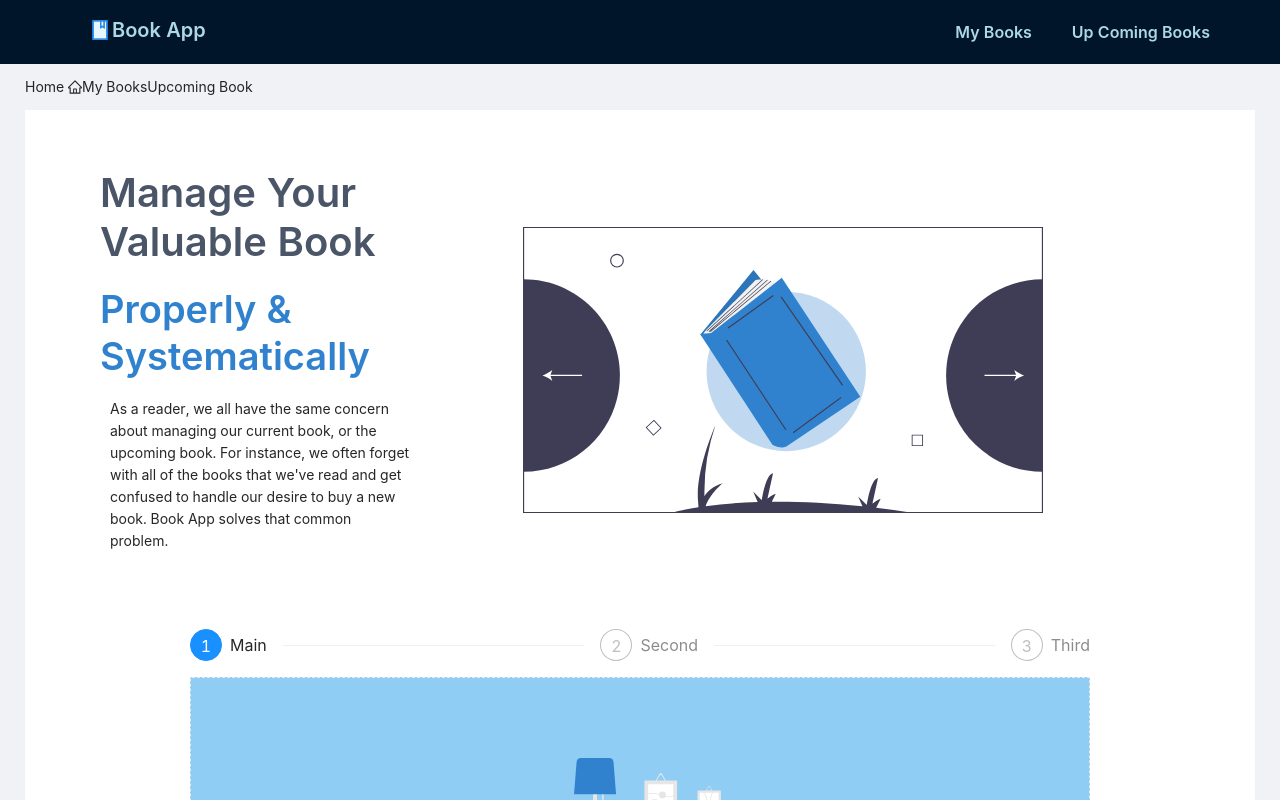
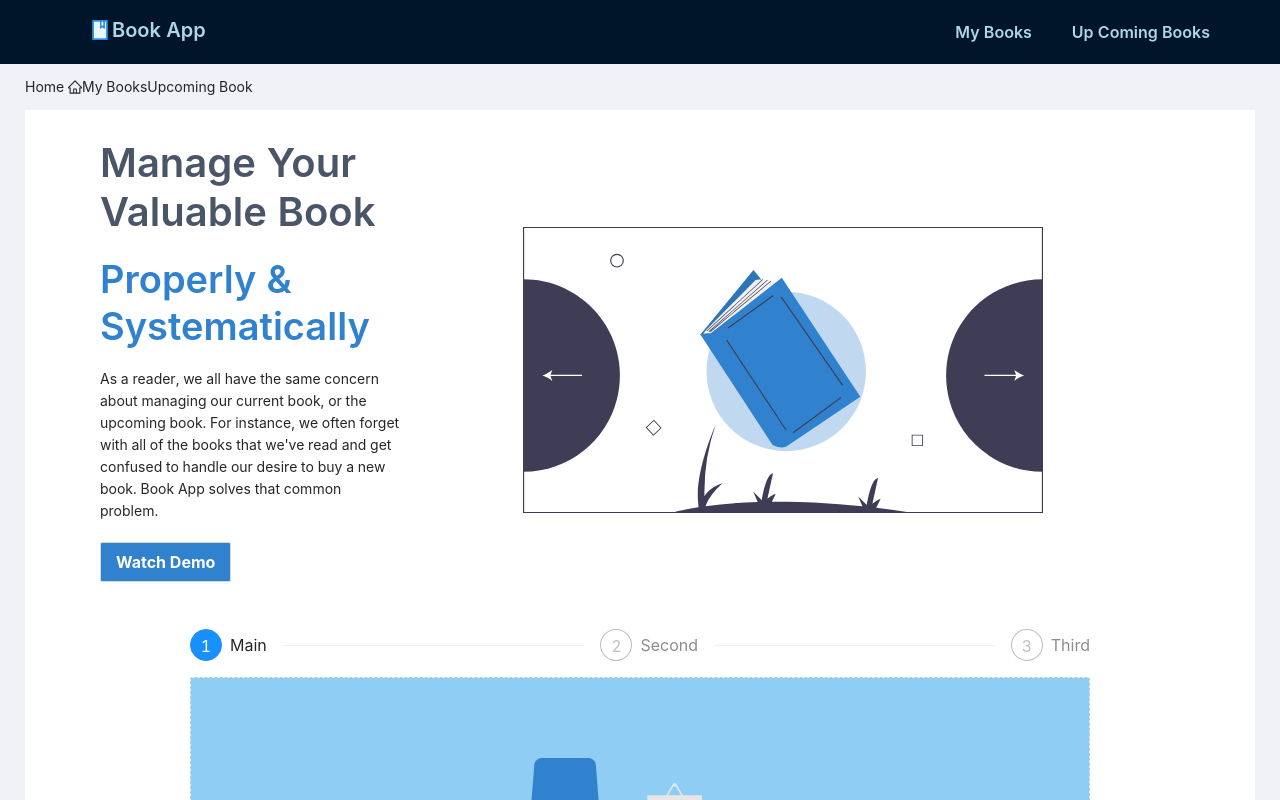
Before and after one commit to dannycahyo/book-management, a React (Create React App) app: page / in a window 1280 px wide. Shown: the top 800 px of the page. Built offline with nearby package versions, Linux system fonts and the light colour scheme.

Commit message:
implement code splitting & fix some of the layout

```diff
--- a/src/App.tsx
+++ b/src/App.tsx
@@ -1,9 +1,16 @@
-import React from "react";
+import React, { lazy, Suspense } from "react";
 import LandingPage from "./LandingPage";
-import UpComingBooks from "./UpComingBooks";
-import MyBooks from "./MyBooks";
 import Logo from "./Logo";
-import { Col, Layout, Menu, Row, Space, Typography, Breadcrumb } from "antd";
+import {
+  Col,
+  Layout,
+  Menu,
+  Row,
+  Space,
+  Typography,
+  Breadcrumb,
+  Result,
+} from "antd";
 import {
   GithubOutlined,
   InstagramOutlined,
@@ -11,6 +18,9 @@ import {
   HomeOutlined,
 } from "@ant-design/icons";
 import { Switch, Link, Route, useLocation } from "react-router-dom";
+
+const MyBooks = lazy(() => import("./MyBooks"));
+const UpComingBooks = lazy(() => import("./UpComingBooks"));
 
 function App() {
   const { Header, Content, Footer } = Layout;
@@ -74,11 +84,21 @@ function App() {
             </Link>
           </Breadcrumb>
           <div style={{ padding: 15, background: "#fff" }}>
-            <Switch>
-              <Route exact path="/" component={LandingPage} />
-              <Route exact path="/mybooks" component={MyBooks} />
-              <Route exact path="/upcomingbooks" component={UpComingBooks} />
-            </Switch>
+            <Suspense
+              fallback={
+                <Result
+                  status="404"
+                  title="Loading"
+                  subTitle="Please Wait For A While"
+                />
+              }
+            >
+              <Switch>
+                <Route exact path="/" component={LandingPage} />
+                <Route exact path="/mybooks" component={MyBooks} />
+                <Route exact path="/upcomingbooks" component={UpComingBooks} />
+              </Switch>
+            </Suspense>
           </div>
         </Content>
         <Footer
@@ -91,10 +111,10 @@ function App() {
           }}
         >
           <Row align="middle">
-            <Col xs={14} sm={14} md={6} lg={8} xl={8} xxl={8}>
+            <Col xs={24} sm={14} md={6} lg={8} xl={8} xxl={8}>
               <Logo />
             </Col>
-            <Col xs={12} sm={12} md={12} lg={8} xl={8} xxl={8}>
+            <Col xs={24} sm={12} md={12} lg={8} xl={8} xxl={8}>
               <Typography.Title
                 level={5}
                 style={{
@@ -104,7 +124,7 @@ function App() {
                 Copyright ©2020 Book App
               </Typography.Title>
             </Col>
-            <Col xs={12} sm={12} md={6} lg={8} xl={8} xxl={8}>
+            <Col xs={24} sm={12} md={6} lg={8} xl={8} xxl={8}>
               <Space size="large">
                 <Link to="https://github.com/dannycahyo">
                   <GithubOutlined
--- a/src/LandingPage.tsx
+++ b/src/LandingPage.tsx
@@ -62,7 +62,7 @@ const LandingPage = () => {
               Properly & Systematically
             </Typography.Title>
           </div>
-          <div style={{ width: "80%", marginLeft: 10 }}>
+          <div style={{ width: "80%" }}>
             <Typography.Text>
               As a reader, we all have the same concern about managing our
               current book, or the upcoming book. For instance, we often forget
@@ -70,6 +70,17 @@ const LandingPage = () => {
               our desire to buy a new book. Book App solves that common problem.
             </Typography.Text>
           </div>
+          <Button
+            size="large"
+            style={{
+              background: "#3182CE",
+              color: "white",
+              fontWeight: "bold",
+              marginTop: 20,
+            }}
+          >
+            Watch Demo
+          </Button>
         </Col>
         <Col
           style={{ marginTop: 20 }}
@@ -125,6 +136,8 @@ const LandingPage = () => {
             minHeight: "450px",
             marginTop: "16px",
             paddingTop: "80px",
+            paddingRight: "20px",
+            paddingLeft: "20px",
             textAlign: "center",
             backgroundColor: "#90CDF4",
             border: "1px dashed #e9e9e9",
@@ -136,7 +149,7 @@ const LandingPage = () => {
             alt="Tutorial"
             src={TutorialImg}
             preview={false}
-            height={150}
+            height={250}
           />
           <Typography.Paragraph style={{ marginRight: 10, fontSize: "20px" }}>
             {tutorials[current].content}
```
